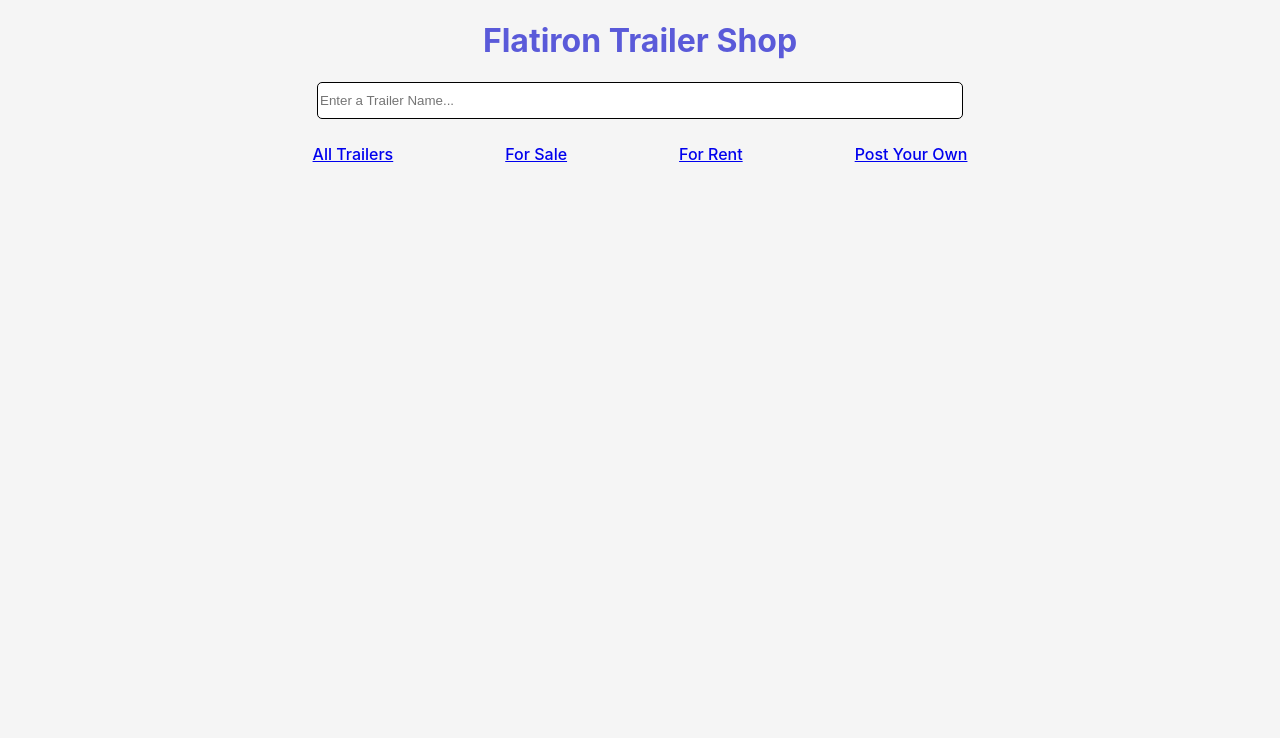
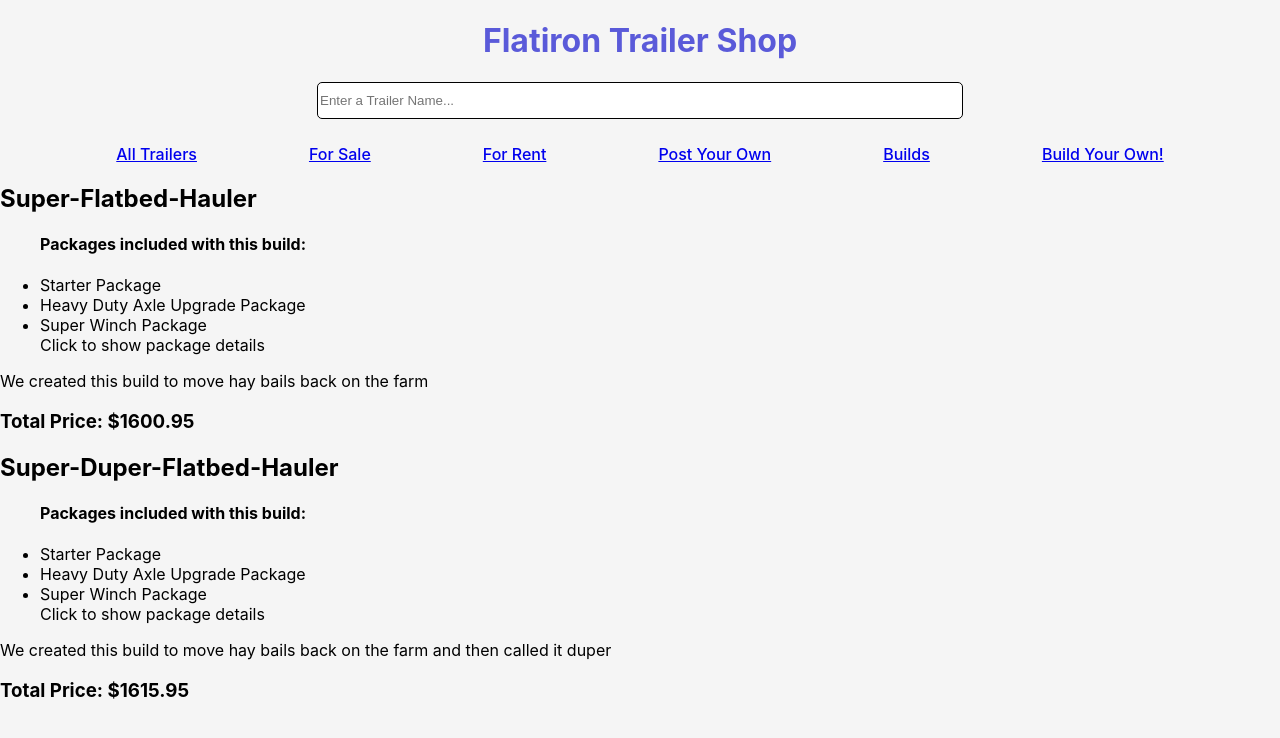
Before and after one commit to Conrad-E-Code/Trailer-Depot, a React (Create React App) app: page /builds in a window 1280 px wide. Shown: the top 738 px of the page. Built offline with nearby package versions, Linux system fonts and the light colour scheme; no server answers; data requests are answered from the project's data file.

Commit message:
added builds/packages/etc skeleton add bb effect

```diff
--- a/db.json
+++ b/db.json
@@ -1,4 +1,100 @@
 {
+  "builds" : [
+    {"id": 1,
+      "name":"Super-Flatbed-Hauler",
+      "packages": [ {
+        "id": 111,
+        "name": "Starter Package",
+        "description" : "Includes basic road-safety",
+        "price" : 200
+
+      },
+      {
+        "id": 222,
+        "name": "Heavy Duty Axle Upgrade Package",
+        "description" : "King Kong could use this axle package for his roller-skates, Increases weight rating for on-highway use",
+        "price" : 200
+
+      },
+      {
+        "id": 555,
+        "name": "Super Winch Package",
+        "description" : "Professionally installed Winch/battery, requires additonal packages for extra hidden cost JUST KIDDING!!! you pay what the price says and we make sure it works for your flatbed setup!",
+        "price" : 200
+
+      }
+    ],
+    "buildDesc": "We created this build to move hay bails back on the farm",
+    "customize": "Somebody's great idea, put the lugnuts on backwards"
+    },
+    {"id": 2,
+      "name":"Super-Duper-Flatbed-Hauler",
+      "packages": [ {
+        "id": 1,
+        "num": 1,
+        "name": "Starter Package",
+        "description" : "Includes basic road-safety",
+        "price" : 205
+
+      },
+      {
+        "id": 2,
+        "name": "Heavy Duty Axle Upgrade Package",
+        "description" : "King Kong could use this axle package for his roller-skates, Increases weight rating for on-highway use",
+        "price" : 205
+
+      },
+      {
+        "id": 5,
+        "name": "Super Winch Package",
+        "description" : "Professionally installed Winch/battery, requires additonal packages for extra hidden cost JUST KIDDING!!! you pay what the price says and we make sure it works for your flatbed setup!",
+        "price" : 205
+
+      }
+    ],
+    "buildDesc": "We created this build to move hay bails back on the farm and then called it duper",
+    "customize": "Somebody's great idea, put the lugnuts on backwards and then reverse them and put them on the right way actually"
+    }
+
+  ],
+  "packages": [
+    {
+      "id": 1,
+      "num": 1,
+      "name": "Starter Package",
+      "description" : "King Kong could use this axle package for his roller-skates, Increases weight rating for on-highway use",
+      "price" : 200
+
+    },
+    {
+      "id": 2,
+      "name": "Heavy Duty Axle Upgrade Package",
+      "description" : "King Kong could use this axle package for his roller-skates, Increases weight rating for on-highway use",
+      "price" : 200
+
+    },
+    {
+      "id": 3,
+      "name": "ATV hauler package",
+      "description" : "Includes rubber mat floor which can be sprayed out with a hose",
+      "price" : 300
+
+    },
+    {
+      "id": 4,
+      "name": "Super awesome maintanence package",
+      "description" : "Allow us to service the trailer one time, and yes we will upcharge you for additional services when the time comes.",
+      "price" : 75
+
+    },
+    {
+      "id": 5,
+      "name": "Super Winch Package",
+      "description" : "Professionally installed Winch/battery, requires additonal packages for extra hidden cost JUST KIDDING!!! you pay what the price says and we make sure it works for your flatbed setup!",
+      "price" : 200
+
+    }
+  ],
   "trailers": [
     {
       "id": 2,
@@ -164,6 +260,17 @@
         "First Review hahaha",
         "Second Review Hahaho"
       ]
+    },
+    {
+      "name": "Conrad",
+      "for_sale": false,
+      "for_rent": false,
+      "image": "helloIMG",
+      "location": "Boat",
+      "description": "Description",
+      "price": 0,
+      "rate": 0,
+      "id": 13
     }
   ]
 }
--- a/package.json
+++ b/package.json
@@ -12,6 +12,7 @@
     "react-dom": "^18.2.0",
     "react-router-dom": "^6.4.3",
     "react-scripts": "5.0.1",
+    "use-sound": "^4.0.1",
     "web-vitals": "^2.1.4"
   },
   "scripts": {
--- a/src/components/App.js
+++ b/src/components/App.js
@@ -7,12 +7,21 @@ import { Routes, Route } from "react-router-dom"
 import NewForm from "./NewForm"
 import {useEffect, useState} from 'react'
 import ReviewPage from "./ReviewPage"
+import BuildList from "./BuildList"
+import PackageList from './PackageList';
 
 function App() {
 const [trailers, setTrailers] = useState([])
 const  trailersFS = trailers.filter((trailer) => { return trailer["for_sale"] === true})
 const  trailersFR = trailers.filter((trailer) => { return trailer["for_rent"] === true})
 const [search, setSearch] = useState('')
+const [builds, setBuilds] = useState([])
+
+useEffect(() => {
+fetch("http://localhost:3001/builds")
+.then(r => r.json())
+.then((buildsData) => setBuilds(buildsData))
+}, [])
 
 useEffect(() => {
 
@@ -50,11 +59,13 @@ fetch(`http://localhost:3001/trailers/${id}`, configObj)
       <Search search={search} setSearch={setSearch}/>
       <NavBar />
       <Routes>
+        <Route element={<BuildList builds={builds}/>} path="/builds"></Route>
+        <Route element={<PackageList/>} path="/packages"></Route>
         <Route element={<NewForm trailers={trailers} setTrailers={setTrailers} />} path="/trailers/new"/>
         <Route element={<MainList handleDelete={handleDelete} trailers={trailersFS} />} path="/sales"/>
         <Route element={<MainList handleDelete={handleDelete} trailers={trailersFR} />} path="/rent"/>
         <Route element={<MainList handleDelete={handleDelete} trailers={filterTrailers()}/>} path="/trailers"/>
-        {/* <Route element={<ReviewPage />} path="/trailers/:id/details"/> */}
+        <Route element={<ReviewPage />} path="/trailers/:id/details"/>
       </Routes>
     </div>
   )
--- /dev/null
+++ b/src/components/BuildCard.js
@@ -0,0 +1,33 @@
+
+
+function BuildCard({build}) {
+    //const desc = build["buildDesc"]
+   const  {id, name, packages, buildDesc, customize} = build
+   const mappedPackages = packages.map((packag)=>{    //leave as packag package is reserved word -_-
+    return (<li key={packag.id}>{`${packag.name}`}</li>)
+   })
+   const packagesPrice = packages.map((object)=>{
+    return (object.price)
+   })
+   let sumPrice = 1000  // add hidden fees here, the'll never know :D
+   for (const value of packagesPrice) {
+    sumPrice += value
+   }
+    return(
+        <div>
+            <h2>
+                {`${name}`}
+            </h2>
+            <ul>
+                <h4>Packages included with this build:</h4>
+            {mappedPackages}
+            Click to show package details
+            </ul>
+            <p>{`${buildDesc}`}</p>
+            <p></p>
+            <h3>{`Total Price: $${sumPrice}.95`}</h3>
+        </div>
+    )
+}
+
+export default BuildCard
--- /dev/null
+++ b/src/components/BuildList.js
@@ -0,0 +1,21 @@
+import {useEffect, useState} from "react"
+import {useSound} from "use-sound"
+import BuildCard from "./BuildCard"
+
+
+function BuildList({builds}) {
+
+
+const buildElements = builds.map((build) => {
+return <BuildCard key={build.name} build={build}/>
+})
+
+
+    return (
+        <div>
+            {buildElements}
+        </div>
+    )
+}
+
+export default BuildList
--- a/src/components/NavBar.js
+++ b/src/components/NavBar.js
@@ -1,15 +1,18 @@
 import {NavLink} from 'react-router-dom'
-
+import useSound from "use-sound"
+import buildButton from "../sound/buildButton.mp3"
 
 function NavBar({setRenderState, renderState}) {
+    const [play] = useSound(buildButton)
+
     return (
        <nav className='nav'>
         <ul>
             <li>
-                <NavLink to="/trailers" >All Trailers</NavLink>
+                <NavLink  to="/trailers" >All Trailers</NavLink>
             </li>
             <li>
-                <NavLink  to="/sales">For Sale</NavLink>
+                <NavLink   to="/sales">For Sale</NavLink>
             </li>
             <li>
                 <NavLink  to="/rent"> For Rent </NavLink>
@@ -17,6 +20,14 @@ function NavBar({setRenderState, renderState}) {
             </li>
             <li>
             <NavLink to="/trailers/new">Post Your Own</NavLink>
+
+
+            </li>
+            <li>
+            <NavLink to="/builds">Builds</NavLink>
+            </li>
+            <li>
+                <NavLink to="/builds/new">Build Your Own!</NavLink>
             </li>
         </ul>
        </nav>
--- a/src/components/NewForm.js
+++ b/src/components/NewForm.js
@@ -1,10 +1,14 @@
 import {useState} from 'react'
 import {useNavigate} from "react-router-dom"
+import {useSound} from "use-sound"
+import buildButton from "../sound/buildButton.mp3"
 
 function NewForm({trailers, setTrailers}) {
+    const [submitSound] = useSound(buildButton)
     const history = useNavigate()
 
     function handleSubmit(e) {
+        submitSound()
         e.preventDefault()
         const configObj = {
             method:"POST",
--- /dev/null
+++ b/src/components/PackageList.js
@@ -0,0 +1,11 @@
+
+
+function PackageList(props) {
+    return(
+        <div>
+            PACKAGE LIST HERE
+        </div>
+    )
+}
+
+export default PackageList
```
Also changed, not shown: src/components/BuildForm.js (added, +11 -0 lines), 2 other files (tests, documents, lock files or other folders).
